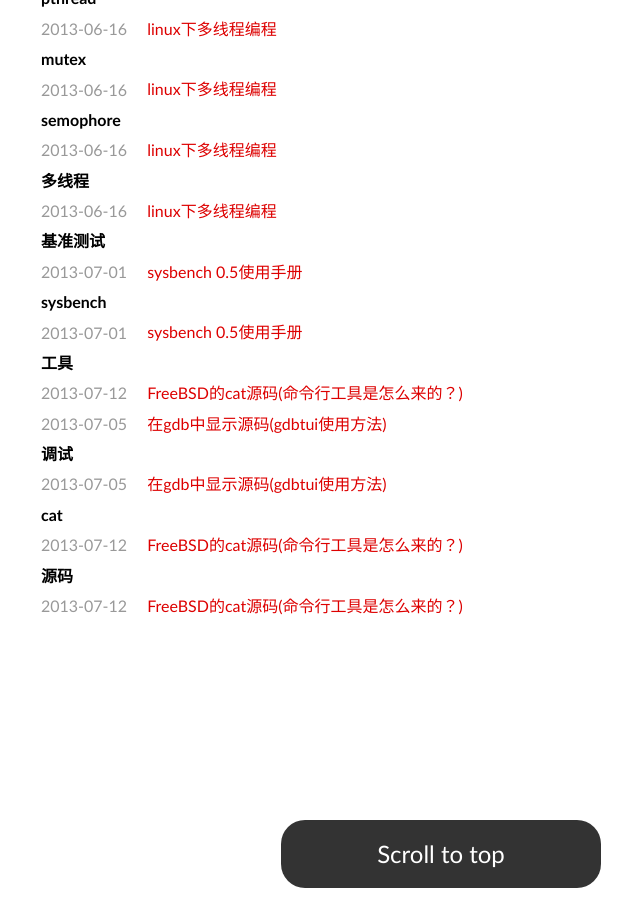
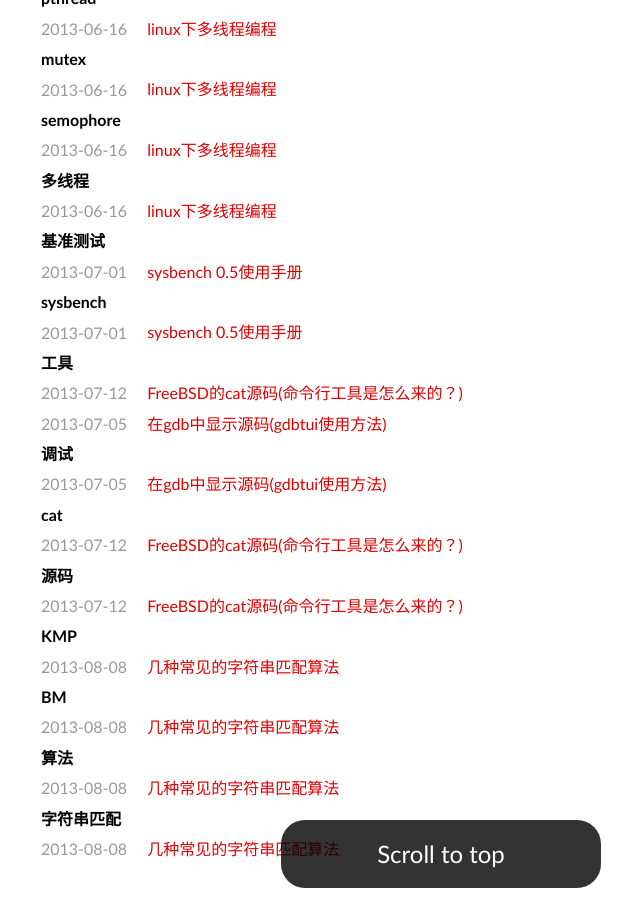
Before and after one commit to lalor/cn, a Jekyll site: the page built from tags/index.md, in a window 1280 px wide and 900 px high, scrolled down 6787 px. Shown: the whole window, without its empty margins (199-839 px from the left). Built offline with Jekyll 4.4.1, drawn with Linux system fonts in a browser that asks for light colours; some web fonts are replaced; Markdown is read by kramdown in place of the engine named in the settings; some of the changed lines change nothing that is shown.

Commit message:
new post: pattern match

```diff
--- a/_posts/2013-06-13-linux-performance-analysis-and-tools.md
+++ b/_posts/2013-06-13-linux-performance-analysis-and-tools.md
@@ -27,19 +27,55 @@ tags: [iostat, vmstat, mpstat, netstat, tcpdump, dstat]
 
 Tools: Basic & Intermediate
 
+
+#uptime
+#top
+#htop
+#mpstat
+#iostat
+#vmstat
+#dstat
+#netstat
+#strace
+#iotop
+#pidstat
+#ps#
+#lsof#
+
+
+
+
+#nicstat
+#sar
+#tcpdump
+#blktrace
+#slabtop
+#sysctl
+#/proc
+#perf
+#DTrace
+#SystemTap
+
+
+
+
 1. <a href="#vmstat" > vmstat  </a>
 2. <a href="#iostat" > iostat  </a>
 3. <a href="#dstat"  > dstat   </a>
-4. <a href="#mpstat" > mpstat  </a>
+3. <a href="#iotop"  > iotop   </a>
+4. <a href="#top"    > top     </a>
+4. <a href="#htop"   > htop    </a>
+5. <a href="#mpstat" > mpstat  </a>
 5. <a href="#netstat"> netstat </a>
+6. <a href="#ps"     > ps      </a>
 6. <a href="#strace" > strace  </a>
 7. <a href="#uptime" > uptime  </a>
+7. <a href="#lsof"   > lsof    </a>
+7. <a href="#sar"    > sar     </a>
 
-7. <a href="#top" > uptime  </a>
 7. <a href="#free" > uptime  </a>
 7. <a href="#ping" > uptime  </a>
 7. <a href="#nicstat" > uptime  </a>
-7. <a href="#sar" > uptime  </a>
 7. <a href="#pidsta" > uptime  </a>
 7. <a href="#tcpdump" > uptime  </a>
 7. <a href="#blktrace" > uptime  </a>
@@ -53,11 +89,17 @@ Tools: Advanced
 2. <a href="#DTrace" > Dtrace  </a>
 3. <a href="#SystemTap" > SystemTap </a>
 
+
+
+
+
 <a name="vmstat"></a>
 #vmstat
 
 我们先看一个vmstat 的例子。用下面的命令让它每5秒中打印一个报告。
+
 <a href="http://imgur.com/cWzr7lv"><img src="http://i.imgur.com/cWzr7lv.png" title="Hosted by imgur.com"/></a>
+
 可以用ctrl+c停止vmstat。vmstat的常规用法是`vmstat interval times`，即每隔interval秒采
 样一次，共采样times次，如果省略times，则一直采集数据到用户手动停止。
 
@@ -89,15 +131,21 @@ swapd列显示了多少块被换出到了磁盘（页面交换）。剩下的三
 这些列显示所有的CPU时间花费在各类操作的百分比，包括执行用户代码（非内核），执行系统代码（内核），空闲以及等待IO。如果正在使用虚拟化，第5列可能是st，显示了从虚拟机中"偷走"的百分比。
 
 
+**内存不足的表现：**free memory 急剧减少，回收buffer和cache也无济于事，大量使用交换分区（swpd），页面交换(swap)频繁，读写磁盘数量(io)增多，缺页中断(in)增多，上下文切换(cs)次数增多，等待IO的进程数(b)增多，大量CPU时间用于等待IO(wa)。
+
+
+
+
+
 <a name="iostat"></a>
 #iostat
 
 现在让我们转移到iostat 。默认情况下，它显示了与vmstat 相同的CPU
 使用信息。我们通常只对I/O统计感兴趣，所以使用下面的命令只展示扩展的设备统计。
+
 <a href="http://imgur.com/L6Ko2Mp"><img src="http://i.imgur.com/L6Ko2Mp.png" title="Hosted by imgur.com"/></a>
 
-与vmstat
-一样，第一行报告显示的是自系统启动以来的平均值，（通常删掉它节省空间），然后接下来的报告显示了增量的平均值，每个设备一行。
+与vmstat一样，第一行报告显示的是自系统启动以来的平均值，（通常删掉它节省空间），然后接下来的报告显示了增量的平均值，每个设备一行。
 
 有多种选项显示和隐藏列。官方文档有点难以理解，因此我们必须从源码中挖掘真正显示的内容是什么。说明的列信息如下：
 
@@ -148,6 +196,11 @@ swapd列显示了多少块被换出到了磁盘（页面交换）。剩下的三
 * (await-svctim)/await*100: The percentage of time that IO operations spent waiting in queue in comparison to actually being serviced. If this figure goes above 50% then each IO request is spending more time waiting in queue than being processed. If this ratio skews heavily upwards (in the >75% range) you know that your disk subsystem is not being able to keep up with the IO requests and most IO requests are spending a lot of time waiting in queue. In this scenario you will again need to take any of the actions above
 
 
+IO瓶颈的症状：
+1. %util 很高
+2. await 远大于svctm
+3. avgqu-sz 比较大
+
 下面解释了iowait的作用，需要注意的是，高速CPU也可能导致iowait取值较大。
 
 * %iowait: This number shows the % of time the CPU is wasting in waiting for IO. A part of this number can result from network IO, which can be avoided by using an Async IO library. The rest of it is simply an indication of how IO-bound your application is. You can reduce this number by ensuring that disk IO operations take less time, more data is available in RAM, increasing disk throughput by increasing number of disks in a RAID array, using SSD (Check my post on Solid State drives vs Hard Drives) for portions of the data or all of the data etc
@@ -161,10 +214,12 @@ cpu 密集型服务器的vmstat 输出通常在us
 列会有一个很高的值，报告了花费在非内核代码上的cpu 时钟；也可能在sy
 列有很高的值，表示系统cpu 利用率，超过20%
 就足以令人不安了。在大部分情况下，也会有进程队列排队时间（在r列报告的）。下面是一个列子：
+
 <a href="http://imgur.com/T0oRNWf"><img src="http://i.imgur.com/T0oRNWf.png" title="Hosted by imgur.com"/></a>
 
 如果我们在同一台及其上观察iostat
 的输出（再次剔除显示启动以来平均值的第一行），可以发现磁盘利用率低于50%：
+
 <a href="http://imgur.com/ZiY7WpY"><img src="http://i.imgur.com/ZiY7WpY.png" title="Hosted by imgur.com"/></a>
 
 这台机器不是IO密集型的，但是依然有相当数量的IO发生，在数据库服务器中这种情况很少见。另一方面，传统的Web 服务器会消耗掉大量的CPU 资源，但是很少发生IO,所以Web 服务器的输出不会像这个例子。
@@ -173,8 +228,11 @@ cpu 密集型服务器的vmstat 输出通常在us
 
 在IO密集型工作负载下，CPU花费大量时间在等待IO请求完成。这意味着vmstat
 会显示很多处理器在非中断休眠(b列)状态，并且在wa 这一列的值很高，下面是个例子：
+
 <a href="http://imgur.com/K1MG6Mf"><img src="http://i.imgur.com/K1MG6Mf.png" title="Hosted by imgur.com"/></a>
+
 这台机器的iostat 输出显示硬盘一直很忙：
+
 <a href="http://imgur.com/1dXANQZ"><img src="http://i.imgur.com/1dXANQZ.png" title="Hosted by imgur.com"/></a>
 
 %util的值可能因为四舍五入的错误超过100%。什么迹象意味着机器是IO密集的呢？只要有足够的缓冲来服务写请求，即使机器正在做大量的写操作，也可能可以满足，但是却通常意味着硬盘可能会无法满足读请求。这听起来好像违反直觉，但是如果思考读和写的本质，就不会这么认为了：
@@ -189,12 +247,19 @@ cpu 密集型服务器的vmstat 输出通常在us
 一台正在发生内存交换的机器可能在swpd
 列有一个很高的值，也可能不高。但是可以看到si 和 so
 列有很高的值，这是我们不希望看到的。下面是一台内存交换严重的机器的vmstat 输出：
+
 <a href="http://imgur.com/qLzTzsY"><img src="http://i.imgur.com/qLzTzsY.png" title="Hosted by imgur.com"/></a>
 
 ##空闲的机器
 
 下面是一台空闲机器上的vmstat输出。可以看到idle列显示CPU是100%的空闲。
+
 <a href="http://imgur.com/RZPIWHJ"><img src="http://i.imgur.com/RZPIWHJ.png" title="Hosted by imgur.com"/></a>
+
+
+
+
+
 
 
 <a name="dstat"></a>
@@ -202,7 +267,7 @@ cpu 密集型服务器的vmstat 输出通常在us
 
 dstat 显示了cpu使用情况，磁盘io 情况，网络发包情况和换页情况。
 
-个人觉得，iostat 和vmstat 的输出虽然详细，但是不够直观，不如dstat
+个人觉得，iostat和vmstat 的输出虽然详细，但是不够直观，不如dstat
 好用。而且，dstat输出是彩色的，可读性更强。现在dstat作为我首选的，查看系统状态的工具。
 
 dstat使用时，直接输入命令即可，不用任何参数。也可以通过指定参数来显示更加详细的信息。
@@ -210,6 +275,96 @@ dstat使用时，直接输入命令即可，不用任何参数。也可以通过
 	dstat -cdlmnpsy
 
 ![dstat](http://coolshell.cn//wp-content/uploads/2012/07/dstat_screenshot.png)
+
+
+
+
+
+
+
+<a name="iotop"></a>
+#iotop
+
+通过iostat和dstat我们可以知道系统的当前IO负载，但是IO负载具体是由哪个进程产生的呢？这时候我们需要的是iotop.
+
+
+iotop是一个用来监视磁盘I/O使用状况的top类工具,具有与top相似的UI，其中包括PID、用户、I/O、进程等相关信息。
+iotop使用Python语言编写而成，要求Python 2.5（及以上版本）和Linux kernel
+2.6.20（及以上版本）。使用非常简单，在此不做过多介绍，详细信息参见官网：<http://guichaz.free.fr/iotop/>
+
+这个命令也可以以非交互的方式使用：
+
+    iotop -bod interval
+
+查看每个进程的IO,也可以通过pidstat命令，不像iotop，且pidstat还不需要root权限。
+
+    pidstat -d interval
+
+
+
+
+
+
+<a name="pidstat"></a>
+#pidstat
+
+了解系统IO的情况大多数是通过iostat来获取的，这个粒度只能精确到每个设备。通常我们会想了
+解每个进程,线程层面发起了多少IO，在Linux 2.6.20之前除了用systemtap这样的工具来实现
+是没有其他方法的，因为系统没有暴露这方面的统计。现在可以通过一个名为pidstat的工具，
+它的使用方法如下：
+
+    pidstat -d interval
+
+此外，pidstat 还可以用以统计CPU使用信息。
+
+    pidstat -u interval
+
+统计内存信息：
+
+    pidstat -r interval
+
+
+
+<a name="top"></a>
+#top
+
+top 命令的汇总区域显示了五个方面的系统性能信息：
+1. 负载：时间，登录用户数，系统平均负载
+2. 进程：运行，睡眠，停止，僵尸
+3. CPU ：用户态，核心态，NICE，空闲，等待IO，中断等
+4. 内存：总量，已用，空闲（系统角度），缓冲，缓存
+5. 交换分区：总量，已用，空闲
+
+任务区域默认显示：进程ID，有效用户，进程优先级，NICE值，进程使用的虚拟内存，物理内存和共享内存，进程状态，CPU
+占用率，内存占用率，累计CPU时间，进程命令行信息。
+
+
+
+
+
+
+
+<a name="htop"></a>
+#htop
+另一个更好用的top的替代工具是htop,htop是Linux系统中的一个互动的进程查看器，一个文本模式的应用程序(在控制台或者X终端中)，需要ncurses。
+
+![htop](http://coolshell.cn//wp-content/uploads/2012/07/htop_screenshot.png)
+
+与Linux传统的top相比，htop更加人性化。它可让用户交互式操作，支持颜色主题，可横向或纵向滚动浏览进程列表，并支持鼠标操作。
+
+与top相比，htop有以下优点：
+
+* 可以横向或纵向滚动浏览进程列表，以便看到所有的进程和完整的命令行。
+* 在启动上，比top 更快。
+* 杀进程时不需要输入进程号。
+* htop 支持鼠标操作。
+
+参考资料：[Linux下取代top的进程管理工具 htop](http://www.cnblogs.com/mchina/archive/2013/03/15/2858041.html)
+
+
+
+
+
 
 
 <a name="mpstat"></a>
@@ -227,6 +382,12 @@ mpstat 用来统计多核处理器中，每一个处理器的使用情况。mpst
 通过下面的命令安装：
 
 	sudo apt-get install sysbench
+
+
+
+
+
+
 
 
 <a name="netstat"></a>
@@ -259,14 +420,42 @@ netstat 也可以提供系统上的接口信息：
 这个命令打印每个接口的MTU,输入分组数，输入错误，输出分组数，输出错误，冲突以及当前的输出队列的长度。
 
 
+
+
+
+
+
+
+<a name="ps"></a>
+#ps
+
+最最常用的用法
+
+    ps aux #BSD
+    ps -ef #linux
+
+ps 参数太多，具体使用方法，请`man ps`，下面是两种相对常用的使用方式。
+
+* 杀掉某一程序的方法。
+
+        ps aux | grep mysqld | grep -v grep |  awk '{ print $2 }' | xargs kill -9
+
+* 杀掉僵尸进程：
+
+        ps -eal | awk '{ if ($2 == "Z" ){ print $4}}' | xargs kill -9
+
+
+
+
+
+
+
 <a name="strace"></a>
 #strace
 
 用我自己的理解来介绍strace:
 
-我们写程序，会调用很多库函数，而这些库函数，只是对系统调用的封装，它们最后都会去调用操
-作系统提供的系统调用，通过系统调用去访问硬件设备。strace
-的作用就是显示出这些调用关系，让程序员知道调用一个函数，它到底做了些什么事情。当然，strace
+我们写程序，会调用很多库函数，而这些库函数，只是对系统调用的封装，它们最后都会去调用操作系统提供的系统调用，通过系统调用去访问硬件设备。strace的作用就是显示出这些调用关系，让程序员知道调用一个函数，它到底做了些什么事情。当然，strace
 远比上面的介绍灵活多变。
 
 下面来看一个例子：
@@ -277,12 +466,18 @@ netstat 也可以提供系统上的接口信息：
 
 strace太强大，内容也太多了，我找到一篇比较好的，介绍strace的文章，请点击[这里][2]。
 
+
+
+
+
+
+
 <a name="uptime"></a>
 #uptime
 
-uptime是最最最最简单的工具了，但是也有值得讨论的地方，那就是它最后输出的三个数字是怎么得来的，代表什么意思？
+uptime是最最最最简单的工具了，但是也有值得讨论的地方，那就是它最后输出的三个数字是怎么得来的，有什么含义？
 
-这三个数字的意思是1分钟、5分钟、15分钟内系统的平均负荷，关于这些数字的意义和原理，推荐看阮一峰的文章《[理解linux系统负荷这里][4]》。
+这三个数字的含义分别是1分钟、5分钟、15分钟内系统的平均负荷，关于这些数字的含义和由来，推荐看阮一峰的文章《[理解linux系统负荷这里][4]》。
 
 我想说的是，这三个数字我天天看，时时看，但是我从来不相信它。
 
@@ -294,12 +489,53 @@ uptime是最最最最简单的工具了，但是也有值得讨论的地方，
     sysbench --test=mutex --num-threads=1600 --mutex-num=2048 \
                     --mutex-locks=1000000 --mutex-loops=5000 run
 
-运行了5分钟以后，我的电脑上输出如下所示。需要强调的是，这个时候电脑一点不卡，看uptime来判断系统负载，跟听cpu风扇声音判断系统负载一样。哈。
+运行了5分钟以后，我的电脑上输出如下所示。需要强调的是，这个时候电脑一点不卡，看uptime来判断系统负载，跟听cpu风扇声音判断系统负载一样。只能作为线索，不能作为系统负载很高的依据。
 
      20:32:39 up 10:21,  4 users,  load average: 386.53, 965.37, 418.57
 
 《Linux Performance Analysis and Tools》里面也说了，This is only useful as a
 clue. Use other tools to investigate!
+
+
+#lsof
+
+lsof（list open files）是一个列出当前系统打开文件的工具。在linux环境下，任何事物都以
+文件的形式存在，通过文件不仅仅可以访问常规数据，还可以访问网络连接和硬件。所以如传输
+控制协议(TCP)和用户数据报协议(UDP)套接字等，系统在后台都为该应用程序分配了一个文件描
+述符，无论这个文件的本质如何，该文件描述符为应用程序与基础操作系统之间的交互提供了
+通用接口。因为应用程序打开文件的描述符列表提供了大量关于这个应用程序本身的信息，因此
+通过lsof工具能够查看这个列表对系统监测以及排错将是很有帮助的。
+
+lsof 的使用方法可以参考[这里][9]。这里仅列出几种常见的用法。
+
+1. 查看文件系统阻塞
+        lsof /boot
+
+2. 查看端口号被哪个进程占用
+        lsof -i :3306
+
+3. 查看用户打开哪些文件
+        lsof -u username
+
+4. 查看进程打开哪些文件
+        lsof -p 4838
+
+5. 查看远程已打开的网络链接
+        lsof -i @192.168.34.128
+
+参考资料：
+
+1. 《[Linux常用监控命令介绍][7]》
+2. 《[使用lsof查找打开的文件][8]》
+
+
+#sar
+
+sar（System Activity Reporter系统活动情况报告）是目前Linux上最为全面的系统性能分析工具之一，可以从多方面对系统的活动进行报告，包括：文件的读写情况、系统调用的使用情况、磁盘I/O、CPU效率、内存使用状况、进程活动及IPC有关的活动等。
+
+下面介绍几种常见
+
+
 
 [1]:http://www.slideshare.net/brendangregg/linux-performance-analysis-and-tools
 [2]:http://www.dbabeta.com/2009/strace.html
@@ -307,3 +543,6 @@ clue. Use other tools to investigate!
 [4]:http://www.ruanyifeng.com/blog/2011/07/linux_load_average_explained.html
 [5]:http://mingxinglai.com/cn/2012/09/tmux/
 [6]:https://github.com/lalor/.git-dotfile/blob/master/tmux.conf
+[7]:tech.uc.cn/wp-content/uploads/2012/07/Linux常用监控命令介绍.pdf
+[8]:http://www.ibm.com/developerworks/cn/aix/library/au-lsof.html
+[9]:http://blog.csdn.net/guoguo1980/article/details/2324454
--- /dev/null
+++ b/_posts/2013-08-08-pattern-match.md
@@ -0,0 +1,202 @@
+---
+layout: post
+title: "几种常见的字符串匹配算法"
+description: ""
+category: 算法
+tags: [KMP, BM, 算法, 字符串匹配]
+---
+
+本文将介绍几种常见的字符串匹配算法，大部分材料都是网
+络上收集而来。不过都经过我审察学习过，保证是不错的学习素材。
+
+#1. 朴素算法
+
+朴素算法是最简单的字符串匹配算法，也是人们接触得最多的字符串匹配算法。代码一看就懂，在此不在赘述。
+
+    #include<stdio.h>
+    #include<string.h>
+    void search(char *pat, char *txt)
+    {
+        int M = strlen(pat);
+        int N = strlen(txt);
+
+        /* A loop to slide pat[] one by one */
+        for (int i = 0; i <= N - M; i++)
+        {
+            int j;
+
+            /* For current index i, check for pattern match */
+            for (j = 0; j < M; j++)
+            {
+                if (txt[i+j] != pat[j])
+                    break;
+            }
+            if (j == M)  // if pat[0...M-1] = txt[i, i+1, ...i+M-1]
+            {
+               printf("Pattern found at index %d \n", i);
+            }
+        }
+    }
+
+    /* Driver program to test above function */
+    int main()
+    {
+       char *txt = "AABAACAADAABAAABAA";
+       char *pat = "AABA";
+       search(pat, txt);
+       getchar();
+       return 0;
+    }
+
+
+
+朴素算法有两层循环，外层循环执行N-M+1次，内层循环执行M次，所以它的时间复杂度为O(（N-M+1)\*M)。
+
+参考资料：<http://www.geeksforgeeks.org/searching-for-patterns-set-1-naive-pattern-searching/>
+
+
+#2. Rabin-Karp算法
+
+我们再来看一个时间复杂度为O(（N-M+1)\*M)的字符串匹配算法，即Rabin-Karp算法。Rabin-Karp算法的预处理时间是O(m)，
+匹配时间OO(（N-M+1)\*M)，既然与朴素算法的匹配时间一样，而且还多了一些预处理时间，那为什么我们
+还要学习这个算法呢？
+
+虽然Rain-Karp在最坏的情况下与朴素的世间复杂度一样，但是实际应用中往往比朴素算法快很多。而且该算法的
+期望匹配时间是O(N+M)(参照《算法导论》)。
+
+在朴素算法中，我们需要挨个比较所有字符，才知道目标字符串中是否包含子串。那么，
+是否有别的方法可以用来判断目标字符串是否包含子串呢？
+
+答案是肯定的，确实存在一种更快的方法。为了避免挨个字符对目标字符串和子串进行比较，
+我们可以尝试一次性判断两者是否相等。因此，我们需要一个好的哈希函数（hash function）。
+通过哈希函数，我们可以算出子串的哈希值，然后将它和目标字符串中的子串的哈希值进行比较。
+这个新方法在速度上比暴力法有显著提升。
+
+Rabin-Karp算法的思想：
+
+0. 假设子串的长度为M,目标字符串的长度为N
+1. 计算子串的hash值
+2. 计算目标字符串中每个长度为M的子串的hash值（共需要计算N-M+1次）
+3. 比较hash值
+4.  如果hash值不同，字符串必然不匹配，如果hash值相同，还需要使用朴素算法再次判断
+
+为了快速的计算出目标字符串中每一个子串的hash值，Rabin-Karp算法并不是对目标字符串的
+每一个长度为M的子串都重新计算hash值，而是在前几个字串的基础之上， 计算下一个子串的
+hash值，这就加快了hash之的计算速度，将朴素算法中的内循环的世间复杂度从O(M)将到了O(1)。
+
+关于hash函数的详细内容，可以参考[这里][2]或者《算法导论》。
+
+下面是一个Rabin-Karp算法的实现：
+
+    /* Following program is a C implementation of the Rabin Karp Algorithm
+       given in the CLRS book */
+
+    #include<stdio.h>
+    #include<string.h>
+
+    // d is the number of characters in input alphabet
+    #define d 256
+
+    /*  pat  -> pattern
+        txt  -> text
+        q    -> A prime number
+    */
+    void search(char *pat, char *txt, int q)
+    {
+        int M = strlen(pat);
+        int N = strlen(txt);
+        int i, j;
+        int p = 0;  // hash value for pattern
+        int t = 0; // hash value for txt
+        int h = 1;
+
+        // The value of h would be "pow(d, M-1)%q"
+        for (i = 0; i < M-1; i++)
+            h = (h*d)%q;
+
+        // Calculate the hash value of pattern and first window of text
+        for (i = 0; i < M; i++)
+        {
+            p = (d*p + pat[i])%q;
+            t = (d*t + txt[i])%q;
+        }
+
+        // Slide the pattern over text one by one
+        for (i = 0; i <= N - M; i++)
+        {
+
+            // Chaeck the hash values of current window of text and pattern
+            // If the hash values match then only check for characters on by one
+            if ( p == t )
+            {
+                /* Check for characters one by one */
+                for (j = 0; j < M; j++)
+                {
+                    if (txt[i+j] != pat[j])
+                        break;
+                }
+                if (j == M)  // if p == t and pat[0...M-1] = txt[i, i+1, ...i+M-1]
+                {
+                    printf("Pattern found at index %d \n", i);
+                }
+            }
+
+            // Calulate hash value for next window of text: Remove leading digit,
+            // add trailing digit
+            if ( i < N-M )
+            {
+                t = (d*(t - txt[i]*h) + txt[i+M])%q;
+
+                // We might get negative value of t, converting it to positive
+                if(t < 0)
+                  t = (t + q);
+            }
+        }
+    }
+
+    /* Driver program to test above function */
+    int main()
+    {
+        char *txt = "GEEKS FOR GEEKS";
+        char *pat = "GEEK";
+        int q = 101;  // A prime number
+        search(pat, txt, q);
+        getchar();
+        return 0;
+    }
+
+
+
+参考资料：<http://www.geeksforgeeks.org/searching-for-patterns-set-3-rabin-karp-algorithm/>
+
+
+#3. KMP算法
+
+KMP算法是一个比较难以理解的算法。国内非顶尖的大学数据结构大都使用的是清华严老师的
+《数据结构》，这本书在第四章讲到了KMP算法，我认真看了两遍没有看懂。到现在我终于明白
+了以后，我想说，真的是严老师实在讲得太烂了。
+
+KMP算法要讲清楚很不容易，网络上一搜一大堆材料，看完还是似懂非懂。我不准备再讲一遍，
+我也不相信自己会讲得比网络上大多数文章讲得好，在此给大家推荐阮一峰老师的《[字符串匹配的KMP算法][1]》。
+
+学习KMP算法请牢记两点：
+
+1. KMP算法的思想就是，当子串与目标字符串不匹配时，其实你已经知道了前面已经匹配成功那
+一部分的字符（包括子串与目标字符串）。以阮一峰的文章为例，当空格与D不匹配时，你其实
+知道前面六个字符是"ABCDAB"。KMP算法的想法是，设法利用这个已知信息，不要把"搜索位置"
+移回已经比较过的位置，继续把它向后移，这样就提高了效率
+
+    ![img1](http://image.beekka.com/blog/201305/bg2013050107.png)
+
+2. 部分匹配表是模式自己与自己的匹配
+
+
+下面推荐几个KMP算法的练习：
+
+
+#4. Boyer-Moore算法
+
+待补充。
+
+[1]:http://www.ruanyifeng.com/blog/2013/05/Knuth%E2%80%93Morris%E2%80%93Pratt_algorithm.html
+[2]:http://net.pku.edu.cn/~course/cs101/2007/resource/Intro2Algorithm/book6/chap34.htm
```
